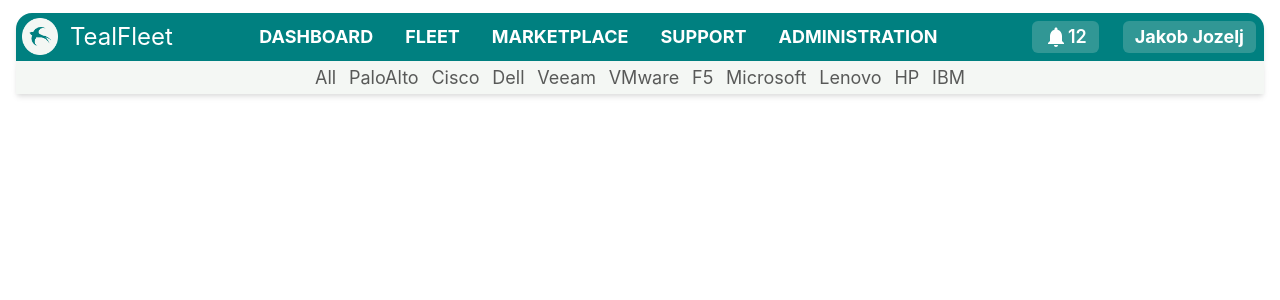
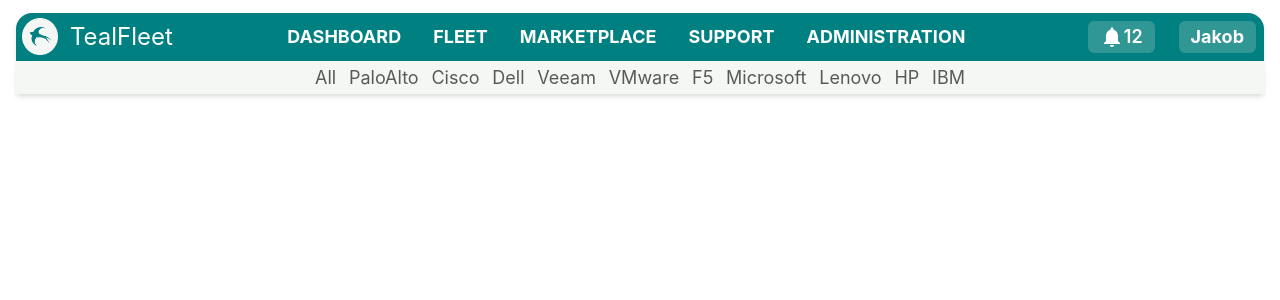
Before and after one commit to iakobj/TealFleetCode, a React (Vite) app in the folder frontend/tealfleet/: page / in a window 1280 px wide. Shown: the top 300 px of the page. Built offline with nearby package versions, Linux system fonts and the light colour scheme.

Commit message:
Navigation bar changes

```diff
--- a/frontend/tealfleet/src/components/Header.jsx
+++ b/frontend/tealfleet/src/components/Header.jsx
@@ -11,7 +11,6 @@
     Text,
     Box,
     Image,
-    Flex,
     Spacer,
     Center,
     Show,
@@ -68,8 +67,7 @@
                         <Box>
                             <Text
                             color='white'
-                            fontSize='1.5em'
-                            margin={{base: '0.45em', sm: '0.45em', md: '0.15em'}}>
+                            fontSize='1.5em'>
                                 TealFleet
                             </Text>
                         </Box>
@@ -122,7 +120,6 @@
                 </GridItem>
             </Hide>
         </Grid>
-
     )
   }
 
--- a/frontend/tealfleet/src/components/HeaderMainNav.jsx
+++ b/frontend/tealfleet/src/components/HeaderMainNav.jsx
@@ -41,7 +41,7 @@
 
     return (
         <Flex>
-            <HStack spacing={{md: '0.5em', lg: '0.5em', xl: '2.0em'}}>
+            <HStack spacing={{md: '0.5em', lg: '0.7em', xl: '2.0em'}}>
             {Object.keys(navItems).map(key => (
                 <Text
                 as='b'
--- a/frontend/tealfleet/src/components/HeaderProfileMenu.jsx
+++ b/frontend/tealfleet/src/components/HeaderProfileMenu.jsx
@@ -20,7 +20,7 @@
   } from '@chakra-ui/react';
 
   // Chakra-UI icons
-  import { BellIcon, HamburgerIcon } from '@chakra-ui/icons'
+  import { HamburgerIcon } from '@chakra-ui/icons'
 
   function HeaderProfileMenu() {
 
@@ -40,7 +40,7 @@
                         as='b'
                         color='white'
                         fontSize={{base: 'sm', sm:'sm', md: 'lg'}}>
-                            Jakob Jozelj
+                            Jakob
                         </Text>
                     </Hide>
                     <Show breakpoint='(max-width: 980px)'>
```
